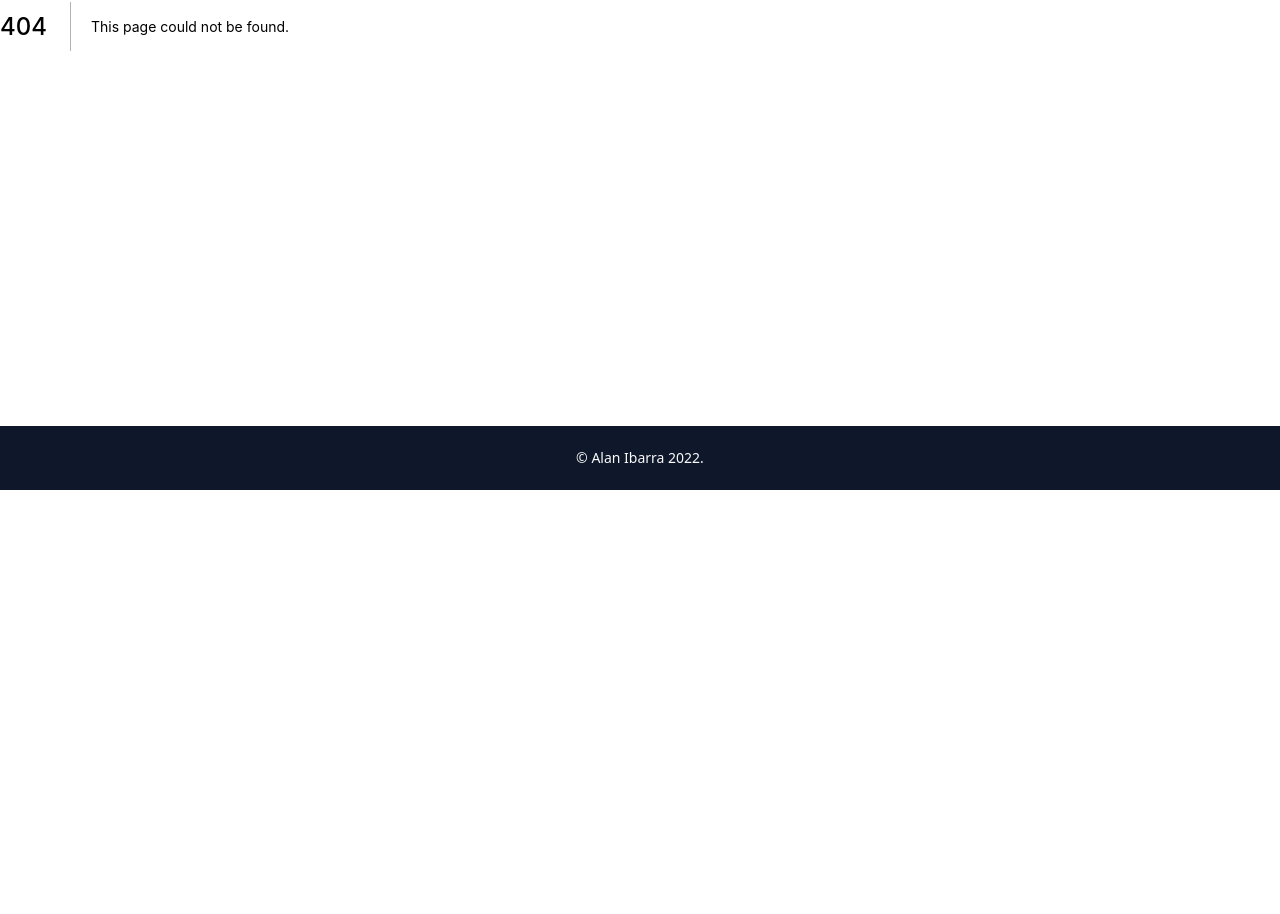
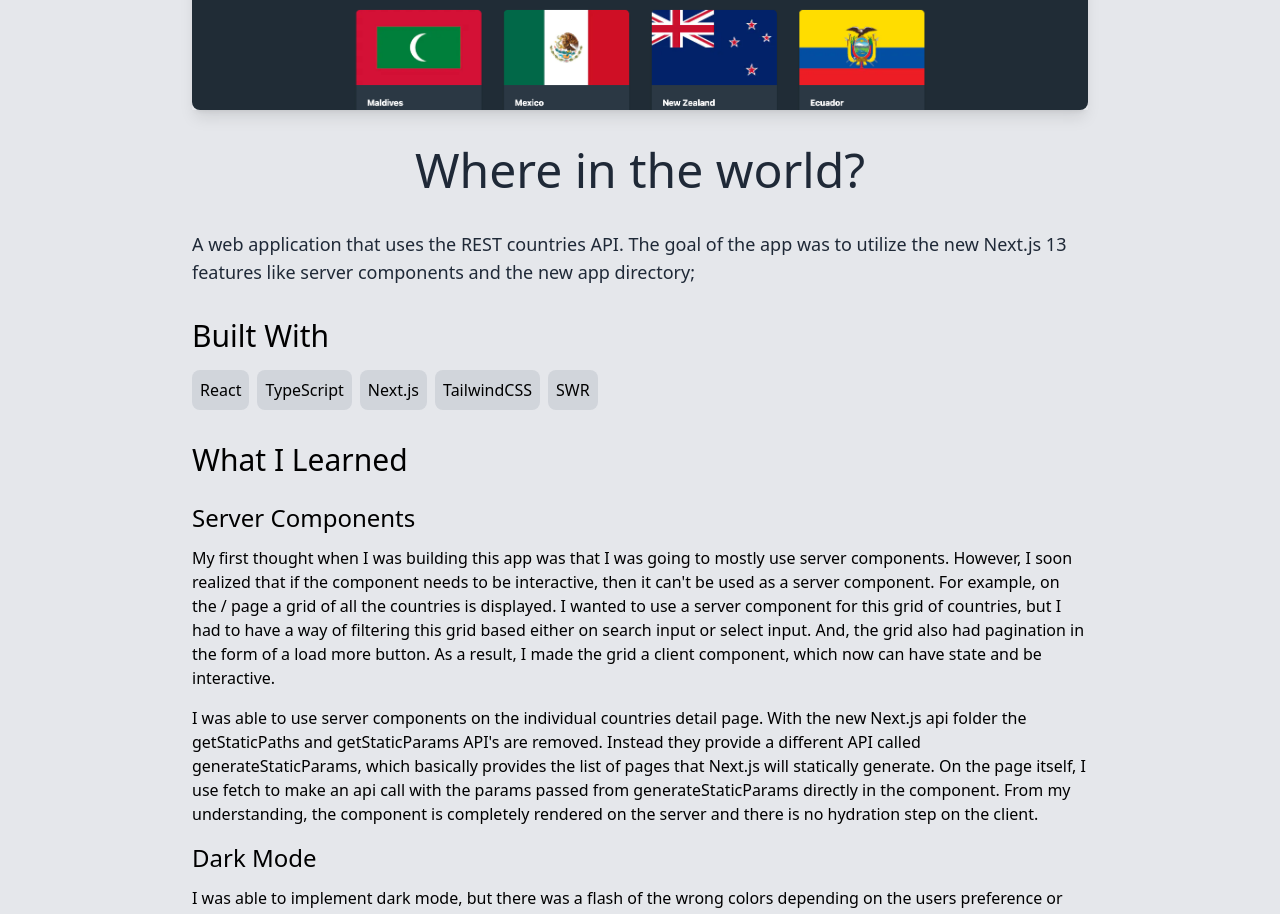
Before and after one commit to Ibarra11/portfolio, a Next.js app: page /projects/where-in-the-world in a window 1280 px wide. Before the commit this address had no page. Shown: the part 374-1288 px from the top of the page. Before the commit the page ends 864 px from the top, so only its background shows below. Built offline with nearby package versions, Linux system fonts and the light colour scheme.

Commit message:
add where in the world to projects

```diff
--- a/components/projects.jsx
+++ b/components/projects.jsx
@@ -94,7 +94,7 @@ export default function Projects() {
               src={"/moviespot.png"}
               alt="a screenshot of the moviespots website"
               layout="fill"
-              className="object-cover  "
+              className="object-cover object-top  "
             />
           </motion.div>
         </div>
@@ -169,9 +169,9 @@ export default function Projects() {
             className="relative h-80 row-start-1 md:row-start-auto  col-span-3 md:col-span-2  rounded-lg overflow-hidden"
           >
             <Image
-              src={"/audiophile.png"}
+              src={"/audiophile-2.png"}
               alt="a screenshot of the audiophile website"
-              className="object-cover  "
+              className=" object-cover object-top"
               layout="fill"
             />
           </motion.div>
--- a/pages/projects/audiophile.jsx
+++ b/pages/projects/audiophile.jsx
@@ -4,15 +4,15 @@ import audiophile_img from "../../public/audiophile.png";
 
 export default function Audiophile() {
   return (
-    <div className="flex-1 pt-16 bg-gray-100">
+    <div className="flex-1 pt-16 bg-gray-200">
       <Head>
         <title>Audiophile</title>
       </Head>
 
       <div className="max-w-4xl mx-auto pt-9">
-        <div className="relative h-96 p-2 shadow-lg">
+        <div className="relative h-96 shadow-lg">
           <Image
-            className="object-cover rounded-lg p-2"
+            className="object-cover object-top rounded-lg"
             layout="fill"
             src={audiophile_img}
             alt="audiphile thumbnail"
--- a/pages/projects/moviespot.jsx
+++ b/pages/projects/moviespot.jsx
@@ -4,7 +4,7 @@ import moviespot_img from "../../public/moviespot.png";
 import useSearch_snippet from "../../public/useSearch_snippet.png";
 export default function MovieSpot() {
   return (
-    <div className="flex-1 pt-16 bg-gray-800">
+    <div className="flex-1 pt-16 bg-gray-200">
       <Head>
         <title>MovieSpot</title>
       </Head>
@@ -12,7 +12,7 @@ export default function MovieSpot() {
       <div className="max-w-4xl mx-auto pt-9">
         <div className="relative h-96 shadow-lg">
           <Image
-            className="object-cover rounded-lg"
+            className="object-cover object-top rounded-lg"
             layout="fill"
             src={moviespot_img}
             alt="moviespot thumbnail"
@@ -20,7 +20,7 @@ export default function MovieSpot() {
         </div>
         <section className="mb-8 text-gray-800">
           <h1 className="text-5xl text-center my-9">MovieSpot</h1>
-          <p className="text-l">
+          <p className="text-lg">
             MovieSpot is one of the challenges provided by Frontend Mentor. It
             is a entertainment web app showcasing the most popular movies and tv
             shows. In order to use the application users have to signup or
--- /dev/null
+++ b/pages/projects/where-in-the-world.jsx
@@ -0,0 +1,108 @@
+import Head from "next/head";
+import Image from "next/image";
+import Link from "next/link";
+export default function WhereInTheWorld() {
+  return (
+    <div className="flex-1 pt-16 bg-gray-200">
+      <Head>
+        <title>Where in the world?</title>
+      </Head>
+
+      <div className="max-w-4xl mx-auto pt-9">
+        <div className="relative h-96 shadow-lg">
+          <Image
+            className="object-cover object-top rounded-lg"
+            layout="fill"
+            src="/where-in-the-world.png"
+            alt="where in the world website screenshot"
+          />
+        </div>
+        <section className="mb-8 text-gray-800">
+          <h1 className="text-5xl text-center my-9">Where in the world?</h1>
+          <p className="text-lg">
+            A web application that uses the REST countries API. The goal of the
+            app was to utilize the new Next.js 13 features like server
+            components and the new app directory;
+          </p>
+        </section>
+        <section className="mb-8">
+          <h2 className="text-3xl mb-4">Built With</h2>
+          <ul className="flex flex-wrap gap-2">
+            <li className=" bg-gray-300 p-2 rounded-lg">React</li>
+            <li className=" bg-gray-300 p-2 rounded-lg">TypeScript</li>
+            <li className=" bg-gray-300 p-2 rounded-lg">Next.js</li>
+            <li className=" bg-gray-300 p-2 rounded-lg">TailwindCSS</li>
+            <li className=" bg-gray-300 p-2 rounded-lg">SWR</li>
+          </ul>
+        </section>
+        <section className="mb-8">
+          <h2 className="text-3xl mb-6">What I Learned</h2>
+          <div className="mb-4 ">
+            <h3 className="text-2xl mb-3">Server Components</h3>
+
+            <p className="text-base mb-4">
+              My first thought when I was building this app was that I was going
+              to mostly use server components. However, I soon realized that if
+              the component needs to be interactive, then it can&apos;t be used
+              as a server component. For example, on the / page a grid of all
+              the countries is displayed. I wanted to use a server component for
+              this grid of countries, but I had to have a way of filtering this
+              grid based either on search input or select input. And, the grid
+              also had pagination in the form of a load more button. As a
+              result, I made the grid a client component, which now can have
+              state and be interactive.
+            </p>
+            <p className="text-base">
+              I was able to use server components on the individual countries
+              detail page. With the new Next.js api folder the getStaticPaths
+              and getStaticParams API&apos;s are removed. Instead they provide a
+              different API called generateStaticParams, which basically
+              provides the list of pages that Next.js will statically generate.
+              On the page itself, I use fetch to make an api call with the
+              params passed from generateStaticParams directly in the component.
+              From my understanding, the component is completely rendered on the
+              server and there is no hydration step on the client.
+            </p>
+          </div>
+          <div className="mb-4">
+            <h3 className="text-2xl mb-3">Dark Mode</h3>
+
+            <p className="text-base mb-4">
+              I was able to implement dark mode, but there was a flash of the
+              wrong colors depending on the users preference or what they had
+              chosen on the app. For instance, if the users has a dark
+              preference on their operating system the app what show the light
+              mode first then the dark mode. The issue was that the page is
+              server rendered, so you don&apos;t have the ability to see what
+              the user prefers or check local storage. The way that I trigger
+              dark mode is by adding a class of dark to the root HTML element.
+              When the page is first rendered the root HTML element does not
+              have a class of dark , which results in the light mode being
+              applied, and then I check the users preference in useEffect and if
+              it is dark I add a class of dark to the root HTML element. This
+              way of adding dark mode is not the best user experience because
+              they see a flash of content changing.
+            </p>
+            <p className="text-base">
+              Upon looking through the internet for possible solutions to this
+              issue I found an article by Josh Comeau called{" "}
+              <Link href="https://www.joshwcomeau.com/react/dark-mode/">
+                <a className=" border-b-2 border-dark-emerald ">
+                  The Quest for the Perfect Dark Mode.{" "}
+                </a>
+              </Link>
+              In his article, he was able to solve this issue by adding a script
+              before the app renders. The script is blocking meaning that the
+              app wont render until the script is done executing and the script
+              executes at runtime. Within the script, we can access local
+              storage and users operating system preference because it&apos;
+              running at runtime and can set the app in the correct state before
+              it first renders. In his solution, he uses CSS variables, but for
+              mine I just had to add a class of dark to the root HTML element.
+            </p>
+          </div>
+        </section>
+      </div>
+    </div>
+  );
+}
```
Also changed, not shown: public/audiophile-2.png (added), public/where-in-the-world.png (renamed from public/country_grid3.png).
